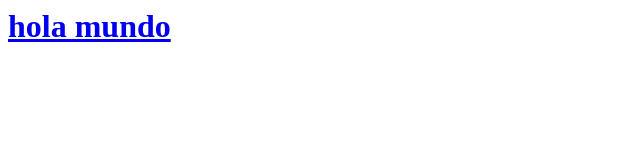
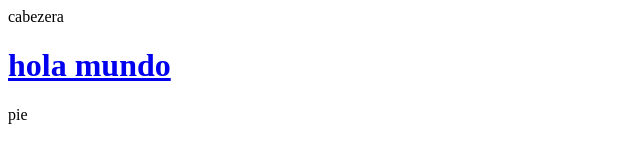
Before and after one commit to luisjsc/practicagit, a plain HTML site: page index.html in a window 1280 px wide. Shown: the whole page, without its empty margins (0-640 px from the left). Drawn offline with Linux system fonts and the light colour scheme.

Commit message:
crear otros cambios

```diff
--- a/index.html
+++ b/index.html
@@ -1,10 +1,14 @@
 <html>
-<head>
-	<title>
+    <title>
 		holaa todos
 	</title>
+<head>
+	cabezera
 </head>
 <body>
 	<a href="contenido.html" > <h1>hola mundo</h1></a>
 </body>
+<footer>
+	pie
+</footer>
 </html>
```
Also changed, not shown: contenido.html (+1 -0 lines).
